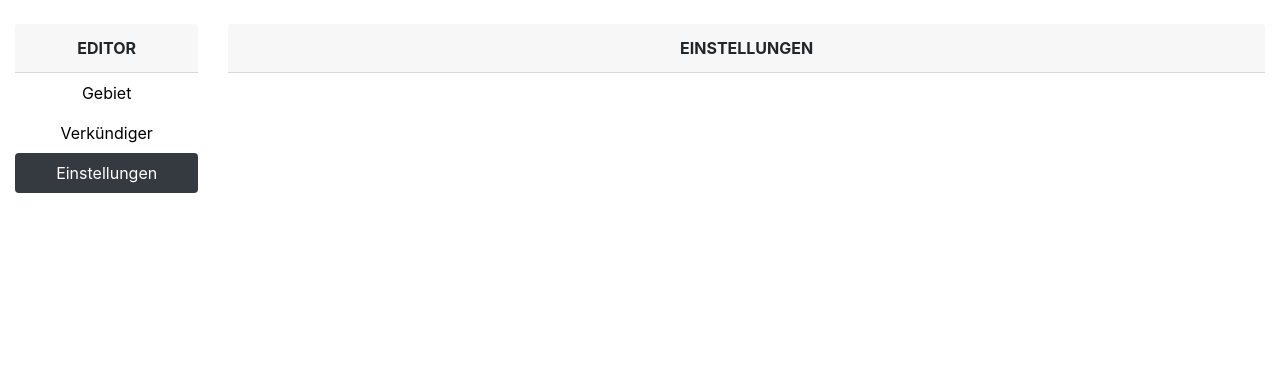
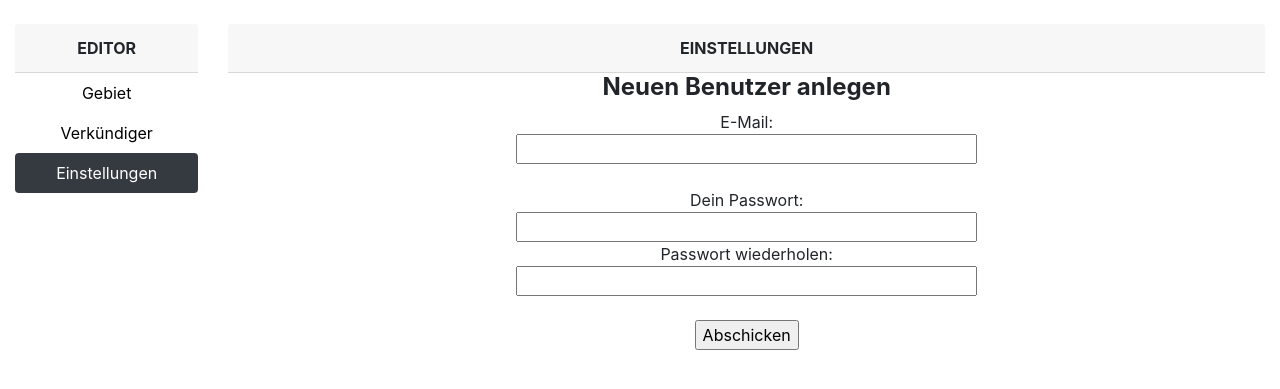
Before and after one commit to doctor-damager/gebietemanager, a PHP site: page /geb/editor in a window 1280 px wide, after a click on "Einstellungen". Shown: the part 56-445 px from the top of the page. Run offline with PHP 8.4, Linux system fonts and the light colour scheme; a user stored in the database is signed in; data comes from the database, SQL or seed files in the repository; some libraries are stand-ins or nearby versions.

Commit message:
Register new user function added

```diff
--- a/src/editor/setting_edit.php
+++ b/src/editor/setting_edit.php
@@ -1,3 +1,78 @@
 <div class="card-header">
     <b>EINSTELLUNGEN</b>
   </div>
+ <div class="container-fluid">
+ <div class="row justify-content-center"> <h4><b>Neuen Benutzer anlegen</b></h4></div
+ <div class="row justify-content-center">
+
+
+<?php
+$showFormular = true; //Variable ob das Registrierungsformular anezeigt werden soll
+
+if(isset($_GET['register'])) {
+    $error = false;
+    $email = $_POST['email2'];
+    $passwort = $_POST['1passwort'];
+    $passwort2 = $_POST['1passwort2'];
+
+    if(!filter_var($email, FILTER_VALIDATE_EMAIL)) {
+        echo 'Bitte eine gültige E-Mail-Adresse eingeben<br>';
+        $error = true;
+    }
+    if(strlen($passwort) == 0) {
+        echo 'Bitte ein Passwort angeben<br>';
+        $error = true;
+    }
+    if($passwort != $passwort2) {
+        echo 'Die Passwörter müssen übereinstimmen<br>';
+        $error = true;
+    }
+
+    //Überprüfe, dass die E-Mail-Adresse noch nicht registriert wurde
+    if(!$error) {
+        $statement = $dbh->prepare("SELECT * FROM users WHERE email = :email");
+        $result = $statement->execute(array('email' => $email));
+        $user = $statement->fetch();
+
+        if($user !== false) {
+            echo 'Diese E-Mail-Adresse ist bereits vergeben<br>';
+            $error = true;
+        }
+    }
+
+    //Keine Fehler, wir können den Nutzer registrieren
+    if(!$error) {
+        $passwort_hash = password_hash($passwort, PASSWORD_DEFAULT);
+
+        $statement = $dbh->prepare("INSERT INTO users (email, passwort, vorname, nachname) VALUES (:email, :passwort, :vorname, :nachname)");
+        $result = $statement->execute(array('email' => $email, 'passwort' => $passwort_hash, 'vorname' => 'aendern', 'nachname' => 'aendern'));
+
+        if($result) {
+            echo 'Benutzer wurde hinzugefügt!';
+            $showFormular = false;
+        } else {
+            echo 'Beim Abspeichern ist leider ein Fehler aufgetreten<br>';
+        }
+    }
+}
+
+if($showFormular) {
+?>
+
+<form action="/geb/editor-set?register=1" method="post">
+E-Mail:<br>
+<input type="email" size="40" maxlength="250" name="email2"><br><br>
+
+Dein Passwort:<br>
+<input type="password" size="40"  maxlength="250" name="1passwort"><br>
+
+Passwort wiederholen:<br>
+<input type="password" size="40" maxlength="250" name="1passwort2"><br><br>
+
+<input type="submit" id="newUsr" name="newUsr" value="Abschicken">
+</form>
+
+<?php
+} //Ende von if($showFormular)
+?>
+</div></div>
```
